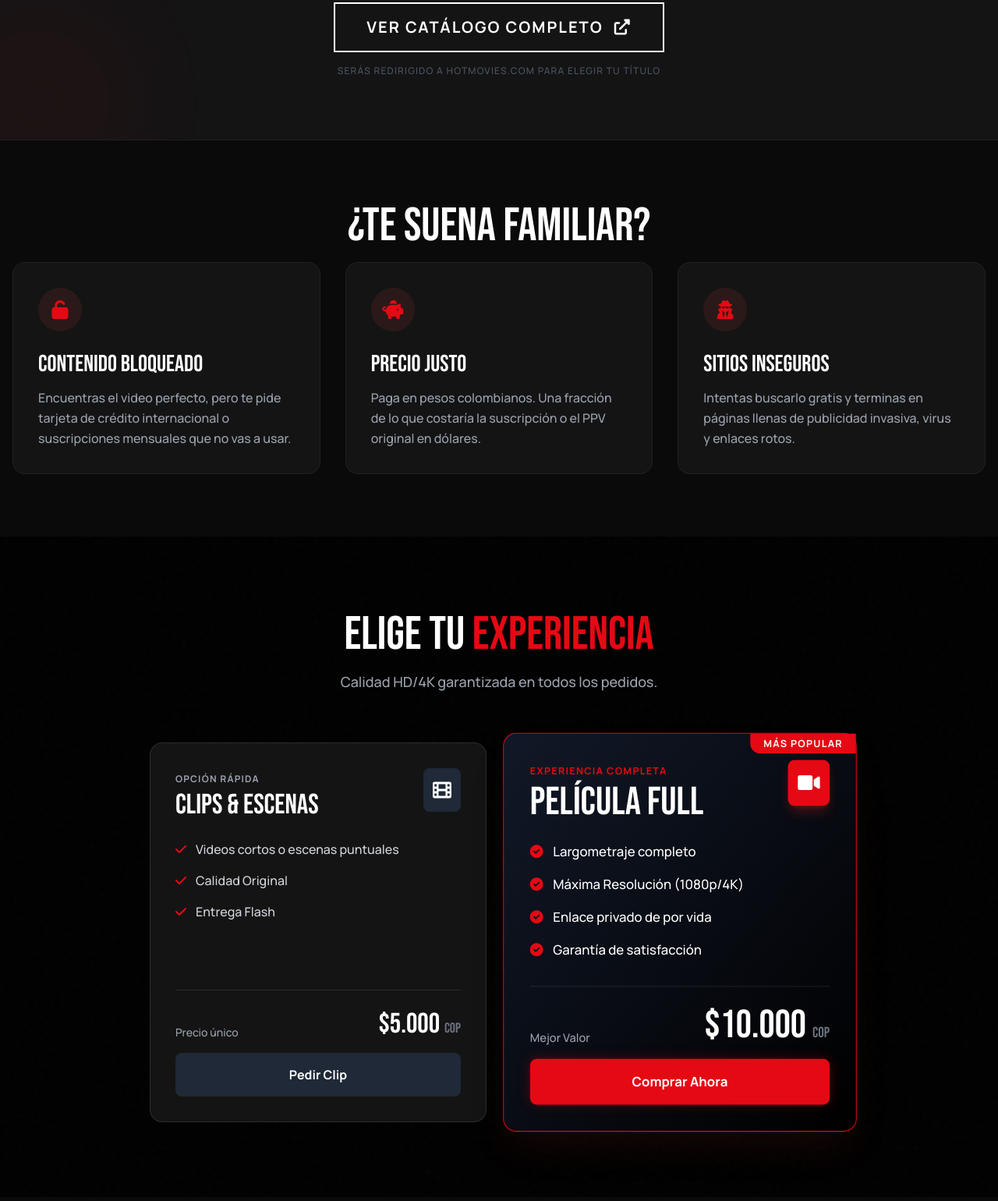
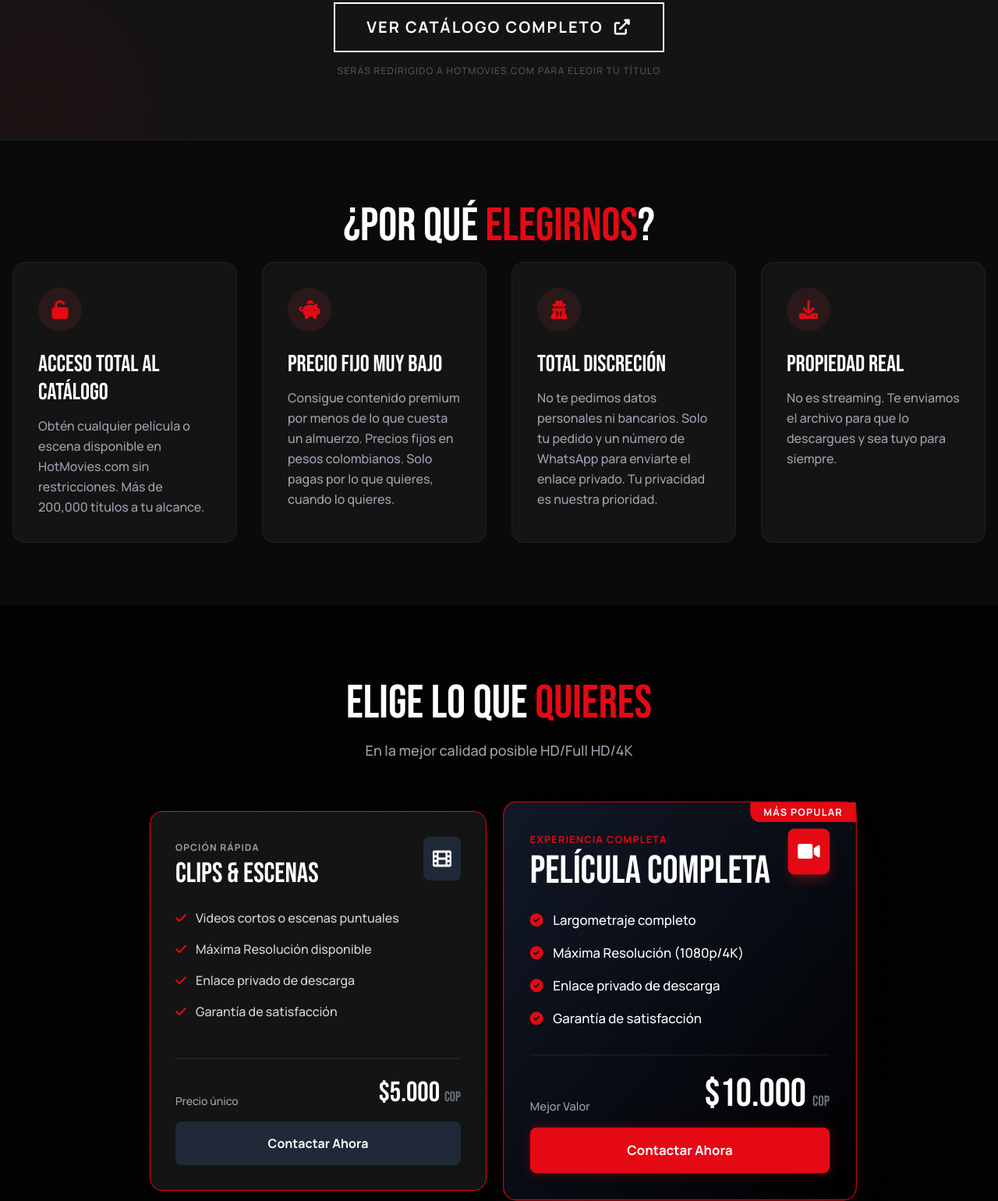
Before and after one commit to jhospina/zonaprohibida, a plain HTML site: page index.html in a window 1280 px wide. Shown: the part 1359-2899 px from the top of the page at 78% size. Drawn offline with nearby package versions, Linux system fonts and the light colour scheme.

Commit message:
finish website

```diff
--- a/index.html
+++ b/index.html
@@ -9,8 +9,11 @@
     <link href="https://cdnjs.cloudflare.com/ajax/libs/font-awesome/6.0.0/css/all.min.css" rel="stylesheet">
     <link href="https://fonts.googleapis.com/css2?family=Bebas+Neue&family=Manrope:wght@300;500;700;800&display=swap" rel="stylesheet">
 
-    <! -- No follow for search engines -->
-    <meta name="robots" content="noindex, nofollow">
+    <link rel="icon" type="image/png" href="/favicon-96x96.png" sizes="96x96" />
+    <link rel="icon" type="image/svg+xml" href="/favicon.svg" />
+    <link rel="shortcut icon" href="/favicon.ico" />
+    <link rel="apple-touch-icon" sizes="180x180" href="/apple-touch-icon.png" />
+    <link rel="manifest" href="/site.webmanifest" />
 
     <script>
         tailwind.config = {
@@ -105,7 +108,7 @@
             <div class="hidden md:flex space-x-8 items-center">
                 <a href="#beneficios" class="text-sm font-bold uppercase tracking-wider text-gray-300 hover:text-white transition-colors">Beneficios</a>
                 <a href="#precios" class="text-sm font-bold uppercase tracking-wider text-gray-300 hover:text-white transition-colors">Precios</a>
-                <a href="https://wa.me/573244506030" class="bg-forbidden-red hover:bg-red-700 text-white px-6 py-2 rounded-full font-bold text-sm uppercase transition-all duration-300 glow-button flex items-center gap-2">
+                <a href="https://wa.me/573244506030?text=Hola%2C%20estoy%20interesado%20en%20adquirir%20alguna%20escena%20o%20pel%C3%ADcula.%20%C2%BFMe%20podr%C3%ADas%20brindar%20m%C3%A1s%20informaci%C3%B3n%3F" class="bg-forbidden-red hover:bg-red-700 text-white px-6 py-2 rounded-full font-bold text-sm uppercase transition-all duration-300 glow-button flex items-center gap-2">
                     <i class="fab fa-whatsapp"></i> Pedir Ahora
                 </a>
             </div>
@@ -124,7 +127,7 @@
         <div class="px-6 py-4 space-y-4">
             <a href="#beneficios" class="block text-base font-bold uppercase tracking-wider text-gray-300 hover:text-forbidden-red transition-colors mobile-link">Beneficios</a>
             <a href="#precios" class="block text-base font-bold uppercase tracking-wider text-gray-300 hover:text-forbidden-red transition-colors mobile-link">Precios</a>
-            <a href="https://wa.me/573244506030" class="block w-full text-center bg-forbidden-red hover:bg-red-700 text-white px-6 py-3 rounded-md font-bold text-sm uppercase transition-all duration-300 shadow-lg mobile-link">
+            <a href="https://wa.me/573244506030?text=Hola%2C%20estoy%20interesado%20en%20adquirir%20alguna%20escena%20o%20pel%C3%ADcula.%20%C2%BFMe%20podr%C3%ADas%20brindar%20m%C3%A1s%20informaci%C3%B3n%3F" class="block w-full text-center bg-forbidden-red hover:bg-red-700 text-white px-6 py-3 rounded-md font-bold text-sm uppercase transition-all duration-300 shadow-lg mobile-link">
                 <i class="fab fa-whatsapp mr-2"></i> Pedir Ahora
             </a>
         </div>
@@ -151,7 +154,7 @@
         </p>
 
         <div class="flex flex-col sm:flex-row gap-4 justify-center items-center fade-in-up" style="animation-delay: 0.3s;">
-            <a href="https://wa.me/573244506030?text=Hola,%20quiero%20ver%20el%20catálogo." class="w-full sm:w-auto px-10 py-5 bg-forbidden-red hover:bg-red-700 text-white text-xl font-bold rounded-md transition-all transform hover:scale-105 glow-button flex items-center justify-center gap-3">
+            <a href="https://wa.me/573244506030?text=Hola%2C%20estoy%20interesado%20en%20adquirir%20alguna%20escena%20o%20pel%C3%ADcula.%20%C2%BFMe%20podr%C3%ADas%20brindar%20m%C3%A1s%20informaci%C3%B3n%3F" class="w-full sm:w-auto px-10 py-5 bg-forbidden-red hover:bg-red-700 text-white text-xl font-bold rounded-md transition-all transform hover:scale-105 glow-button flex items-center justify-center gap-3">
                 <i class="fab fa-whatsapp text-2xl"></i> PERDIR AHORA
             </a>
             <a href="#como-funciona" class="w-full sm:w-auto px-10 py-5 bg-white/10 hover:bg-white/20 backdrop-blur-sm text-white text-xl font-bold rounded-md border border-white/20 transition-all flex items-center justify-center gap-3">
@@ -212,7 +215,7 @@
         </h2>
         <p class="text-gray-400 mb-10 text-lg">Todo el contenido de la industria está disponible para ti.</p>
 
-        <a href="https://www.hotmovies.com" target="_blank" rel="noopener noreferrer" class="inline-block px-10 py-4 border-2 border-white hover:border-forbidden-red hover:bg-forbidden-red text-white font-bold text-xl uppercase tracking-widest transition-all duration-300 transform hover:scale-105">
+        <a href="https://www.hotmovies.com/all/search?q=" target="_blank" rel="noopener noreferrer" class="inline-block px-10 py-4 border-2 border-white hover:border-forbidden-red hover:bg-forbidden-red text-white font-bold text-xl uppercase tracking-widest transition-all duration-300 transform hover:scale-105">
             Ver Catálogo Completo <i class="fas fa-external-link-alt ml-2"></i>
         </a>
         <p class="mt-4 text-xs text-gray-600 uppercase tracking-widest">Serás redirigido a HotMovies.com para elegir tu título</p>
@@ -223,32 +226,45 @@
 <section id="beneficios" class="py-20 bg-dark-bg relative z-20">
     <div class="max-w-7xl mx-auto px-4">
 
-        <h2 class="font-display text-5xl md:text-6xl mb-4 text-white text-center">¿Te suena familiar?</h2>
+        <h2 class="font-display text-5xl md:text-6xl mb-4 text-white text-center">¿Por Qué <span class="text-forbidden-red">Elegirnos</span>?</h2>
 
-        <div class="grid md:grid-cols-3 gap-8">
+        <div class="grid md:grid-cols-4 gap-8">
             <!-- Benefit 1 -->
             <div class="p-8 rounded-2xl bg-card-bg border border-white/5 hover:border-forbidden-red/50 transition-colors group">
                 <div class="w-14 h-14 bg-red-500/10 rounded-full flex items-center justify-center mb-6 group-hover:bg-red-500/20 transition">
                     <i class="fas fa-unlock text-2xl text-forbidden-red"></i>
                 </div>
-                <h3 class="font-display text-3xl mb-3 text-white">Contenido Bloqueado</h3>
-                <p class="text-gray-400 leading-relaxed">Encuentras el video perfecto, pero te pide tarjeta de crédito internacional o suscripciones mensuales que no vas a usar.</p>
+                <h3 class="font-display text-3xl mb-3 text-white">Acceso Total al Catálogo</h3>
+                <p class="text-gray-400 leading-relaxed">
+                    Obtén cualquier película o escena disponible en HotMovies.com sin restricciones. Más de 200,000 títulos a tu alcance.
+                </p>
             </div>
             <!-- Benefit 2 -->
             <div class="p-8 rounded-2xl bg-card-bg border border-white/5 hover:border-forbidden-red/50 transition-colors group">
                 <div class="w-14 h-14 bg-red-500/10 rounded-full flex items-center justify-center mb-6 group-hover:bg-red-500/20 transition">
                     <i class="fas fa-piggy-bank text-2xl text-forbidden-red"></i>
                 </div>
-                <h3 class="font-display text-3xl mb-3 text-white">Precio Justo</h3>
-                <p class="text-gray-400 leading-relaxed">Paga en pesos colombianos. Una fracción de lo que costaría la suscripción o el PPV original en dólares.</p>
+                <h3 class="font-display text-3xl mb-3 text-white">Precio Fijo muy Bajo</h3>
+                <p class="text-gray-400 leading-relaxed">
+                    Consigue contenido premium por menos de lo que cuesta un almuerzo. Precios fijos en pesos colombianos.
+                    Solo pagas por lo que quieres, cuando lo quieres.
+                </p>
             </div>
             <!-- Benefit 3 -->
             <div class="p-8 rounded-2xl bg-card-bg border border-white/5 hover:border-forbidden-red/50 transition-colors group">
                 <div class="w-14 h-14 bg-red-500/10 rounded-full flex items-center justify-center mb-6 group-hover:bg-red-500/20 transition">
                     <i class="fas fa-user-secret text-2xl text-forbidden-red"></i>
                 </div>
-                <h3 class="font-display text-3xl mb-3 text-white">Sitios Inseguros</h3>
-                <p class="text-gray-400 leading-relaxed">Intentas buscarlo gratis y terminas en páginas llenas de publicidad invasiva, virus y enlaces rotos.</p>
+                <h3 class="font-display text-3xl mb-3 text-white">Total Discreción</h3>
+                <p class="text-gray-400 leading-relaxed">No te pedimos datos personales ni bancarios. Solo tu pedido y un número de WhatsApp para enviarte el enlace privado. Tu privacidad es nuestra prioridad.</p>
+            </div>
+            <!-- Benefit 4 -->
+            <div class="p-8 rounded-2xl bg-card-bg border border-white/5 hover:border-forbidden-red/50 transition-colors group">
+                <div class="w-14 h-14 bg-red-500/10 rounded-full flex items-center justify-center mb-6 group-hover:bg-red-500/20 transition">
+                    <i class="fas fa-download text-2xl text-forbidden-red"></i>
+                </div>
+                <h3 class="font-display text-3xl mb-3 text-white">Propiedad Real</h3>
+                <p class="text-gray-400 leading-relaxed">No es streaming. Te enviamos el archivo para que lo descargues y sea tuyo para siempre.</p>
             </div>
         </div>
     </div>
@@ -258,13 +274,13 @@
 <section id="precios" class="py-24 bg-black relative overflow-hidden bg-noise">
     <div class="max-w-6xl mx-auto px-4 relative z-10">
         <div class="text-center mb-16">
-            <h2 class="font-display text-5xl md:text-6xl mb-4 text-white">Elige tu <span class="text-forbidden-red">Experiencia</span></h2>
-            <p class="text-gray-400 text-lg">Calidad HD/4K garantizada en todos los pedidos.</p>
+            <h2 class="font-display text-5xl md:text-6xl mb-4 text-white">Elige lo que <span class="text-forbidden-red">Quieres</span></h2>
+            <p class="text-gray-400 text-lg">En la mejor calidad posible HD/Full HD/4K</p>
         </div>
 
         <div class="grid md:grid-cols-2 gap-8 max-w-4xl mx-auto">
             <!-- Card 1 -->
-            <div class="rounded-2xl bg-card-bg border border-white/10 p-8 flex flex-col hover:transform hover:-translate-y-2 transition-transform duration-300">
+            <div class="rounded-2xl bg-card-bg border border-forbidden-red p-8 flex flex-col hover:transform hover:-translate-y-2 transition-transform duration-300">
                 <div class="flex justify-between items-start mb-6">
                     <div>
                         <span class="text-gray-400 font-bold uppercase text-xs tracking-widest">Opción Rápida</span>
@@ -276,16 +292,18 @@
                 </div>
                 <ul class="space-y-4 mb-8 flex-1">
                     <li class="flex items-center text-gray-300"><i class="fas fa-check text-forbidden-red mr-3"></i> Videos cortos o escenas puntuales</li>
-                    <li class="flex items-center text-gray-300"><i class="fas fa-check text-forbidden-red mr-3"></i> Calidad Original</li>
-                    <li class="flex items-center text-gray-300"><i class="fas fa-check text-forbidden-red mr-3"></i> Entrega Flash</li>
+                    <li class="flex items-center text-gray-300"><i class="fas fa-check text-forbidden-red mr-3"></i> Máxima Resolución disponible</li>
+                    <li class="flex items-center text-gray-300"><i class="fas fa-check text-forbidden-red mr-3"></i> Enlace privado de descarga</li>
+                    <li class="flex items-center text-gray-300"><i class="fas fa-check text-forbidden-red mr-3"></i> Garantía de satisfacción</li>
                 </ul>
                 <div class="border-t border-white/10 pt-6">
                     <div class="flex justify-between items-end mb-4">
                         <span class="text-gray-400 text-sm">Precio único</span>
                         <span class="text-4xl font-display text-white">$5.000 <span class="text-lg text-gray-500">COP</span></span>
                     </div>
-                    <a href="https://wa.me/573244506030text=Hola,%20quiero%20comprar%20un%20clip." class="block w-full py-4 rounded-lg bg-gray-800 hover:bg-gray-700 text-white font-bold text-center transition-colors">
-                        Pedir Clip
+                    <a href="https://wa.me/573244506030text=Hola,%20quiero%20comprar%20una%20escena%20o%20clip."
+                       class="block w-full py-4 rounded-lg bg-gray-800 hover:bg-gray-700 text-white font-bold text-center transition-colors">
+                        Contactar Ahora
                     </a>
                 </div>
             </div>
@@ -298,7 +316,7 @@
                 <div class="flex justify-between items-start mb-6">
                     <div>
                         <span class="text-forbidden-red font-bold uppercase text-xs tracking-widest">Experiencia Completa</span>
-                        <h3 class="font-display text-5xl mt-1 text-white">Película Full</h3>
+                        <h3 class="font-display text-5xl mt-1 text-white">Película Completa</h3>
                     </div>
                     <div class="bg-forbidden-red p-3 rounded-lg shadow-lg shadow-red-600/30">
                         <i class="fas fa-video text-2xl text-white"></i>
@@ -307,7 +325,7 @@
                 <ul class="space-y-4 mb-8 flex-1">
                     <li class="flex items-center text-white"><i class="fas fa-check-circle text-forbidden-red mr-3"></i> Largometraje completo</li>
                     <li class="flex items-center text-white"><i class="fas fa-check-circle text-forbidden-red mr-3"></i> Máxima Resolución (1080p/4K)</li>
-                    <li class="flex items-center text-white"><i class="fas fa-check-circle text-forbidden-red mr-3"></i> Enlace privado de por vida</li>
+                    <li class="flex items-center text-white"><i class="fas fa-check-circle text-forbidden-red mr-3"></i> Enlace privado de descarga</li>
                     <li class="flex items-center text-white"><i class="fas fa-check-circle text-forbidden-red mr-3"></i> Garantía de satisfacción</li>
                 </ul>
                 <div class="border-t border-white/10 pt-6">
@@ -315,8 +333,8 @@
                         <span class="text-gray-400 text-sm">Mejor Valor</span>
                         <span class="text-5xl font-display text-white">$10.000 <span class="text-lg text-gray-500">COP</span></span>
                     </div>
-                    <a href="https://wa.me/573244506030?text=Hola,%20quiero%20comprar%20una%20película." class="block w-full py-4 rounded-lg bg-forbidden-red hover:bg-red-700 text-white font-bold text-center transition-all glow-button">
-                        Comprar Ahora
+                    <a href="https://wa.me/573244506030?text=Hola,%20quiero%20comprar%20una%20pel%C3%ADcula%20completa." class="block w-full py-4 rounded-lg bg-forbidden-red hover:bg-red-700 text-white font-bold text-center transition-all glow-button">
+                        Contactar Ahora
                     </a>
                 </div>
             </div>
@@ -466,7 +484,8 @@
     <div class="max-w-7xl mx-auto px-4 text-center">
         <h2 class="font-display text-5xl md:text-7xl text-gray-800 mb-8 uppercase select-none hover:text-gray-700 transition-colors">Zona Prohibida</h2>
 
-        <a href="https://wa.me/573244506030?text=Hola,%20quiero%20hacer%20un%20pedido." class="inline-block bg-forbidden-red text-white font-bold py-4 px-10 rounded-full text-xl hover:bg-red-700 transition-all glow-button mb-12">
+        <a href="https://wa.me/573244506030?text=Hola,%20%20estoy%20interesado%20en%20adquirir%20alguna%20escena%20o%20pel%C3%ADcula.%20%C2%BFMe%20podr%C3%ADas%20brindar%20m%C3%A1s%20informaci%C3%B3n%3F"
+           class="inline-block bg-forbidden-red text-white font-bold py-4 px-10 rounded-full text-xl hover:bg-red-700 transition-all glow-button mb-12">
             <i class="fab fa-whatsapp mr-2"></i> Contactar Ahora
         </a>
 
```
Also changed, not shown: apple-touch-icon.png (added), favicon-96x96.png (added), favicon.ico (added), site.webmanifest (added), web-app-manifest-192x192.png (added), web-app-manifest-512x512.png (added), 1 other file.
